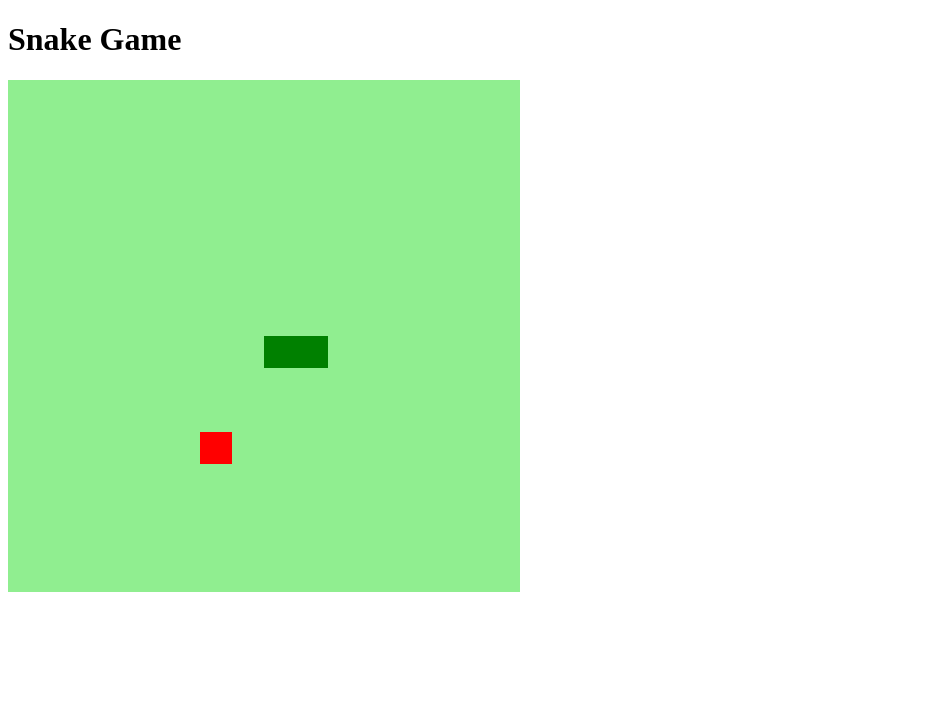
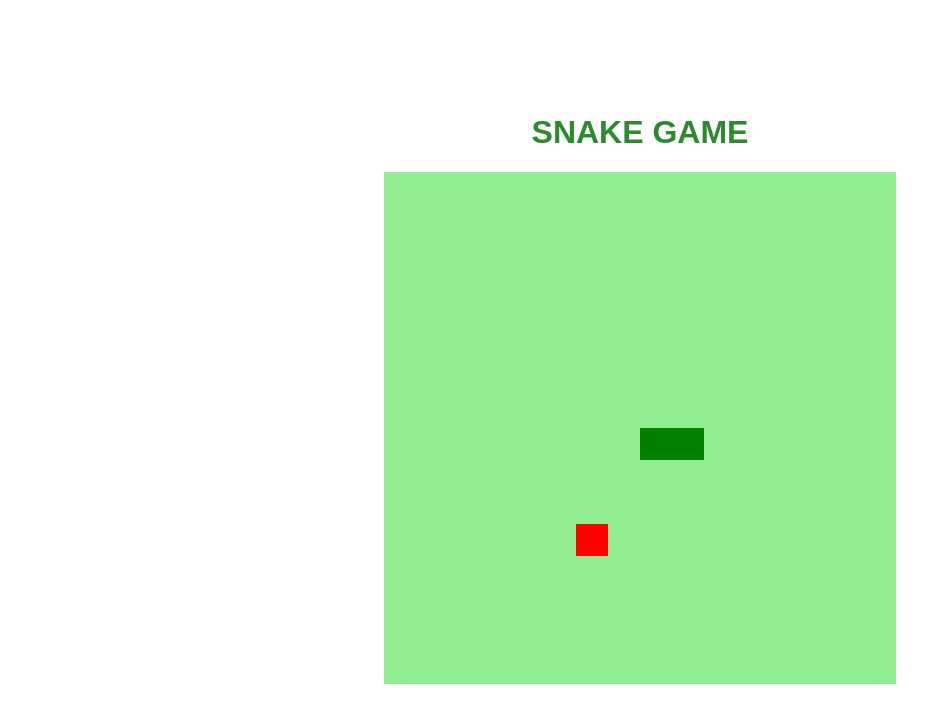
Before and after one commit to vithoriaadmarinho/Jogo-da-cobrinha, a plain HTML site: page index.html in a window 1280 px wide. Shown: the whole page, without its empty margins (0-951 px from the left). Drawn offline with Linux system fonts and the light colour scheme.

Commit message:
Adicionar estilização ao body

```diff
--- a/index.html
+++ b/index.html
@@ -8,7 +8,7 @@
     <title>Snake Game</title>
 </head>
 <body>
-    <h1>Snake Game</h1>
+    <h1>SNAKE GAME</h1>
 
     <canvas id="snake" width="512" height="512"></canvas>
     <script defer src="script.js"></script>
--- a/style.css
+++ b/style.css
@@ -1,3 +1,10 @@
 body{
-
+    height: 95vh;
+    width: 95;
+    display: flex;
+    justify-content: center;
+    align-items: center;
+    flex-direction: column;
+    color: rgb(44, 139, 44);
+    font-family: sans-serif;
 }
```
